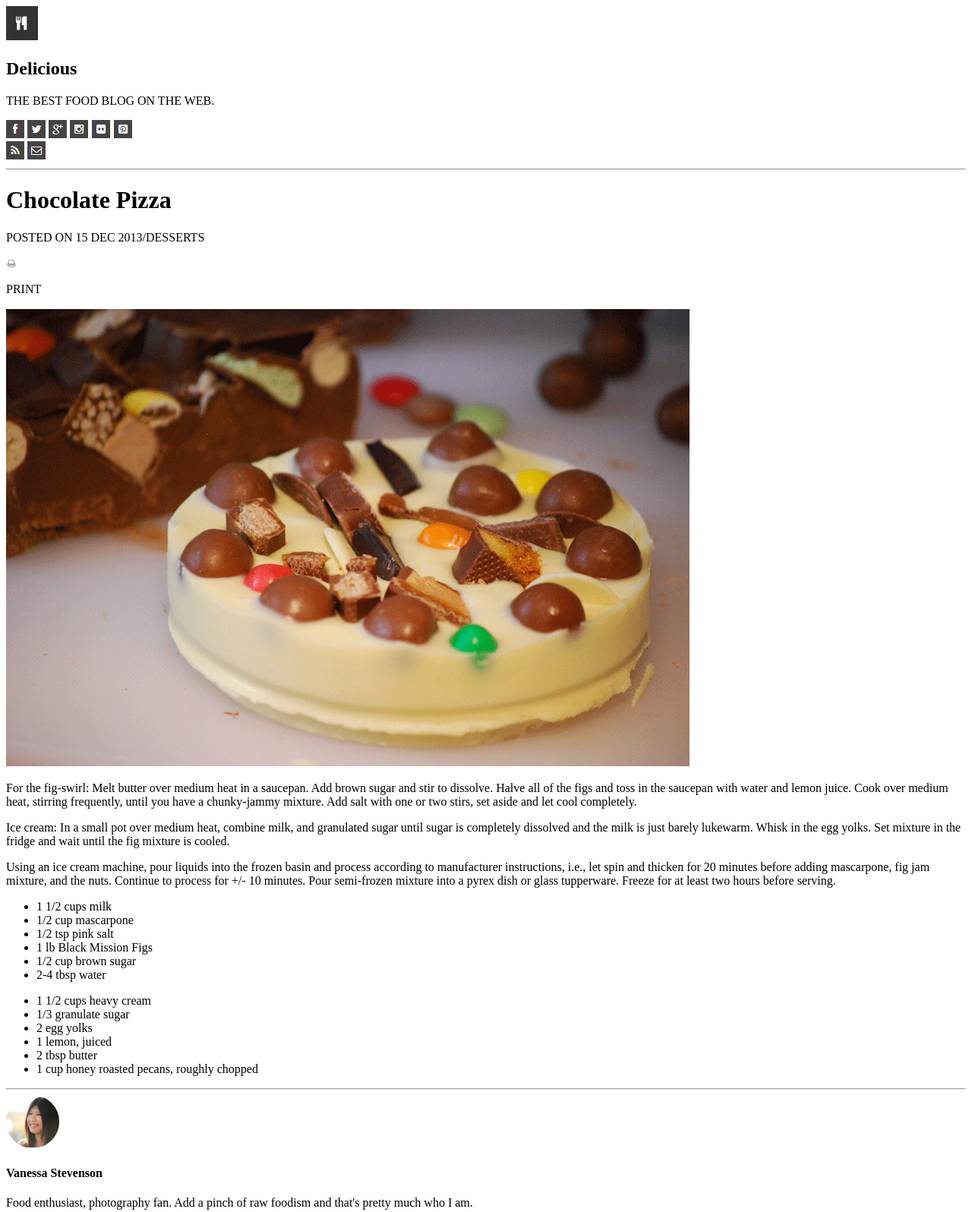
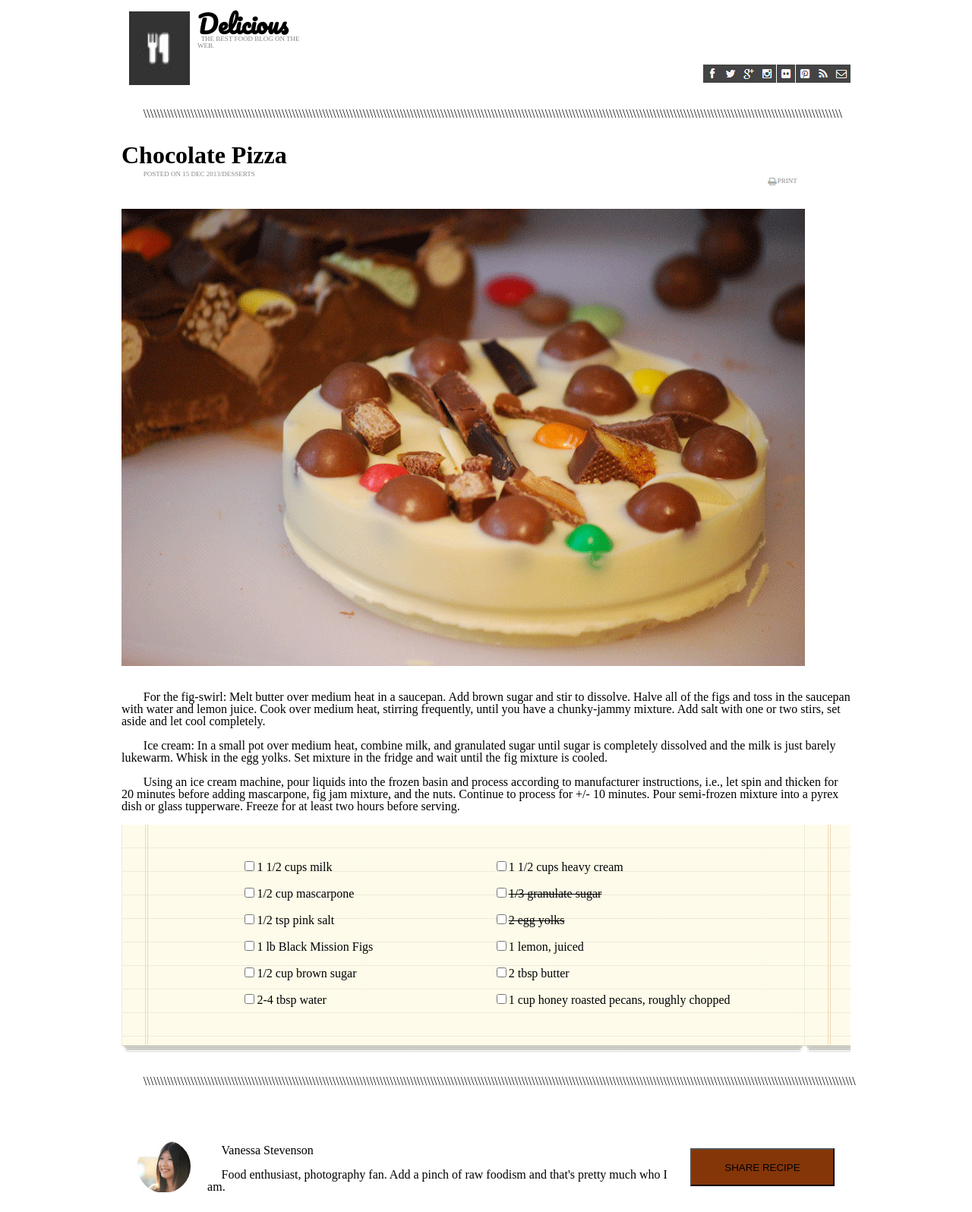
Before and after one commit to AndyAgulue/chocolate-pizza, a plain HTML site: page index.html in a window 1280 px wide. Shown: the top 1596 px of the page at 76% size. Drawn offline with Linux system fonts and the light colour scheme.

Commit message:
final lab 10a commit

```diff
--- a/index.html
+++ b/index.html
@@ -5,75 +5,122 @@
   <meta charset="UTF-8">
   <meta name="viewport" content="width=device-width, initial-scale=1.0">
   <title>Document</title>
+  <link rel="stylesheet" href="reset.css">
+  <link rel="stylesheet" href="style.css">
+  <link rel="preconnect" href="https://fonts.gstatic.com">
+  <link href="https://fonts.googleapis.com/css2?family=Pacifico&display=swap" rel="stylesheet">
+
 </head>
 
 <body>
   <header>
+    <nav>
+      <div class="logo">
         <img src="images/logo.png">
-    <h2>Delicious</h2>
+        <ul id="head-text">
+          <li>
+            <h1 id="logoText">Delicious</h1>
+          </li>
+          <li>
             <p>THE BEST FOOD BLOG ON THE WEB.</p>
+          </li>
+        </ul>
+      </div>
+
       <div id="socialMedia">
-      <img src="images/fb-icon.png">
-      <img src="images/twit-icon.png">
-      <img src="images/gp-icon.png">
-      <img src="images/insta-icon.png">
-      <img src="images/flic-icon.png">
-      <img src="images/pint-icon.png">
+        <ul class="icon">
+          <li><img src="images/fb-icon.png"></li>
+          <li><img src="images/twit-icon.png"></li>
+          <li><img src="images/gp-icon.png"></li>
+          <li><img src="images/insta-icon.png"></li>
+          <li><img src="images/flic-icon.png"></li>
+          <li><img id="pint" src="images/pint-icon.png"></li>
+          <li><img src="images/rss-icon.png"></li>
+          <li><img src="images/mail-icon.png"></li>
+        </ul>
       </div>
-    <div id="media">
-      <img src="images/rss-icon.png">
-      <img src="images/mail-icon.png">
-    </div>
-    <hr>
+    </nav>
   </header>
+  <p class="line">
+    \\\\\\\\\\\\\\\\\\\\\\\\\\\\\\\\\\\\\\\\\\\\\\\\\\\\\\\\\\\\\\\\\\\\\\\\\\\\\\\\\\\\\\\\\\\\\\\\\\\\\\\\\\\\\\\\\\\\\\\\\\\\\\\\\\\\\\\\\\\\\\\\\\\\\\\\\\\\\\\\\\\\\\\\\\\\\\\\\\\\\\\\\\\\\\\\\\\\\\\\\\\\\\\
+  </p>
   <main>
+    <div id=chololatePizza>
       <h1>Chocolate Pizza</h1>
       <p>POSTED ON 15 DEC 2013/DESSERTS</p>
       <div id="print">
         <img src="images/print-icon.png">
         <p>PRINT</p>
       </div>
+    </div>
     <img id="hero" src="images/choco-pizza.png">
     <p> For the fig-swirl: Melt butter over medium heat in a saucepan. Add brown sugar and stir to dissolve. Halve all
       of the figs and toss in the saucepan with water and lemon juice. Cook over medium heat, stirring frequently, until
       you have a chunky-jammy mixture. Add salt with one or two stirs, set aside and let cool completely.</p>
-    <p></p>
+    <br>
     <p> Ice cream: In a small pot over medium heat, combine milk, and granulated sugar until sugar is completely
       dissolved and the milk is just barely lukewarm. Whisk in the egg yolks. Set mixture in the fridge and wait until
       the fig mixture is cooled.</p>
-    <p></p>
+    <br>
     <p> Using an ice cream machine, pour liquids into the frozen basin and process according to manufacturer
       instructions, i.e., let spin and thicken for 20 minutes before adding mascarpone, fig jam mixture, and the nuts.
       Continue to process for +/- 10 minutes. Pour semi-frozen mixture into a pyrex dish or glass tupperware. Freeze for
       at least two hours before serving.</p>
-    <p></p>
+    <br>
     <div id="ingredients">
+      <form>
         <ul>
-        <li>1 1/2 cups milk</li>
-        <li>1/2 cup mascarpone</li>
-        <li>1/2 tsp pink salt</li>
-        <li>1 lb Black Mission Figs</li>
-        <li>1/2 cup brown sugar</li>
-        <li>2-4 tbsp water</li>
+          <li><input type="checkbox">1 1/2 cups milk</li>
+          <br>
+          <li><input type="checkbox">1/2 cup mascarpone</li>
+          <br>
+          <li><input type="checkbox">1/2 tsp pink salt</li>
+          <br>
+          <li><input type="checkbox">1 lb Black Mission Figs</li>
+          <br>
+          <li><input type="checkbox">1/2 cup brown sugar</li>
+          <br>
+          <li><input type="checkbox">2-4 tbsp water</li>
         </ul>
+      </form>
+      <form>
         <ul>
-        <li>1 1/2 cups heavy cream</li>
-        <li>1/3 granulate sugar</li>
-        <li>2 egg yolks</li>
-        <li>1 lemon, juiced</li>
-        <li>2 tbsp butter</li>
-        <li>1 cup honey roasted pecans, roughly chopped</li>
+          <li><input type="checkbox">1 1/2 cups heavy cream</li>
+          <br>
+          <li class="strike"><input type="checkbox">1/3 granulate sugar</li>
+          <br>
+          <li class="strike"><input type="checkbox">2 egg yolks</li>
+          <br>
+          <li><input type="checkbox">1 lemon, juiced</li>
+          <br>
+          <li><input type="checkbox">2 tbsp butter</li>
+          <br>
+          <li><input type="checkbox">1 cup honey roasted pecans, roughly chopped</li>
         </ul>
+      </form>
     </div>
-    <hr>
+    <p class="line">
+      \\\\\\\\\\\\\\\\\\\\\\\\\\\\\\\\\\\\\\\\\\\\\\\\\\\\\\\\\\\\\\\\\\\\\\\\\\\\\\\\\\\\\\\\\\\\\\\\\\\\\\\\\\\\\\\\\\\\\\\\\\\\\\\\\\\\\\\\\\\\\\\\\\\\\\\\\\\\\\\\\\\\\\\\\\\\\\\\\\\\\\\\\\\\\\\\\\\\\\\\\\\\\\\\\\\
+    </p>
     <section>
-      <img src="images/van-pic.png">
-      <h4>Vanessa Stevenson</h4>
+      <div>
+        <img id="van" src="images/van-pic.png">
+      </div>
+      <ul>
+        <li>
+          <p>Vanessa Stevenson</p>
+        </li>
+        <br>
+        <li>
           <p>Food enthusiast, photography fan. Add a pinch of raw foodism and that's pretty much who I am.</p>
+        </li>
+      </ul>
       <button>SHARE RECIPE</button>
     </section>
     <footer>
-      <hr> <img src="images/small-logo.png"> <hr>
+      <div>
+      <hr> <img id= "small"src="images/small-logo.png">
+      </div>
       <p>Delicious &copy; 2013 . All Rights Reserved.</p>
       <p>Proudly published with Ghost.</p>
     </footer>
--- /dev/null
+++ b/reset.css
@@ -0,0 +1,48 @@
+/* http://meyerweb.com/eric/tools/css/reset/
+   v2.0 | 20110126
+   License: none (public domain)
+*/
+
+html, body, div, span, applet, object, iframe,
+h1, h2, h3, h4, h5, h6, p, blockquote, pre,
+a, abbr, acronym, address, big, cite, code,
+del, dfn, em, img, ins, kbd, q, s, samp,
+small, strike, strong, sub, sup, tt, var,
+b, u, i, center,
+dl, dt, dd, ol, ul, li,
+fieldset, form, label, legend,
+table, caption, tbody, tfoot, thead, tr, th, td,
+article, aside, canvas, details, embed,
+figure, figcaption, footer, header, hgroup,
+menu, nav, output, ruby, section, summary,
+time, mark, audio, video {
+	margin: 0;
+	padding: 0;
+	border: 0;
+	font-size: 100%;
+	font: inherit;
+	vertical-align: baseline;
+}
+/* HTML5 display-role reset for older browsers */
+article, aside, details, figcaption, figure,
+footer, header, hgroup, menu, nav, section {
+	display: block;
+}
+body {
+	line-height: 1;
+}
+ol, ul {
+	list-style: none;
+}
+blockquote, q {
+	quotes: none;
+}
+blockquote:before, blockquote:after,
+q:before, q:after {
+	content: '';
+	content: none;
+}
+table {
+	border-collapse: collapse;
+	border-spacing: 0;
+}
--- a/style.css
+++ b/style.css
@@ -0,0 +1,139 @@
+header{
+  display: flex;
+  flex-direction: row;
+
+}
+nav {
+  display: flex;
+  flex-direction: row;
+  width: 100%;
+}
+
+
+#socialMedia{
+  margin-left: auto;
+  align-items: center;
+  margin-top: 40px;
+}
+
+.icon {
+  display: flex;
+  flex: row;
+  list-style: none;
+  margin-right: 0px;
+  /* margin-bottom: 200px; */
+  /* position: absolute;
+  top: 40px;
+  float: left; */
+  /* right: 500px; */
+}
+
+
+
+.logo {
+  display: flex;
+  flex: row;
+  padding-left: 10px;
+  width: 200px;
+  margin-top: 15px;
+}
+.logo img{
+  width: 80px;
+  padding: none;
+}
+h2 {
+  margin: 0px;
+}
+#logoText {
+  margin: 0px;
+  /* list-style-type: none;  */
+  font-family: pacifico;
+  font-size: xx-large;
+
+}
+#head-text{
+  list-style: none;
+  padding: 0 0 0 10px;
+  margin: 0 0;
+}
+
+div.logo{
+  width: 600px;
+}
+
+body {
+  margin: 0 auto ;
+  width: 960px;
+}
+.line{
+  /* margin-top: 30px;
+  margin-bottom: 30px; */
+  margin: 30px auto 30px auto;
+}
+
+h1 {
+  font-weight: bold;
+  font-size: xx-large;
+  margin-bottom: 5px;
+}
+
+div p {
+  color: #878787;
+  font-size: xx-small;
+}
+
+#print{
+  display: flex;
+  flex-direction: row;
+  margin-left: 850px;
+  margin-bottom: 30px;
+}
+#hero{
+  margin-bottom: 30px;
+}
+
+p {
+  text-indent: 3%;
+}
+
+#ingredients {
+  display: flex;
+  flex-direction: row;
+  justify-content: space-evenly;
+  margin-bottom: 30px;
+  height: 300px;
+  background-image: url(images/list-bg.png);
+}
+
+ul {
+  margin-top: 45px;
+}
+
+section {
+  display: flex;
+  flex-direction: row;
+  justify-content: space-evenly;
+  margin-bottom: 50px;
+}
+button {
+  margin-top: 50px;
+  background-color: rgb(133, 54, 8);
+  width: 190px;
+  height: 50px;
+}
+#van{
+  margin-top: 40px;
+}
+footer {
+  position: relative;
+  text-align: center;
+}
+#small {
+  position: relative;
+  z-index: 1;
+  bottom: 25px;
+
+}
+.strike{
+  text-decoration: line-through;
+}
```
Lines whose indentation alone changed are shown as unchanged.
